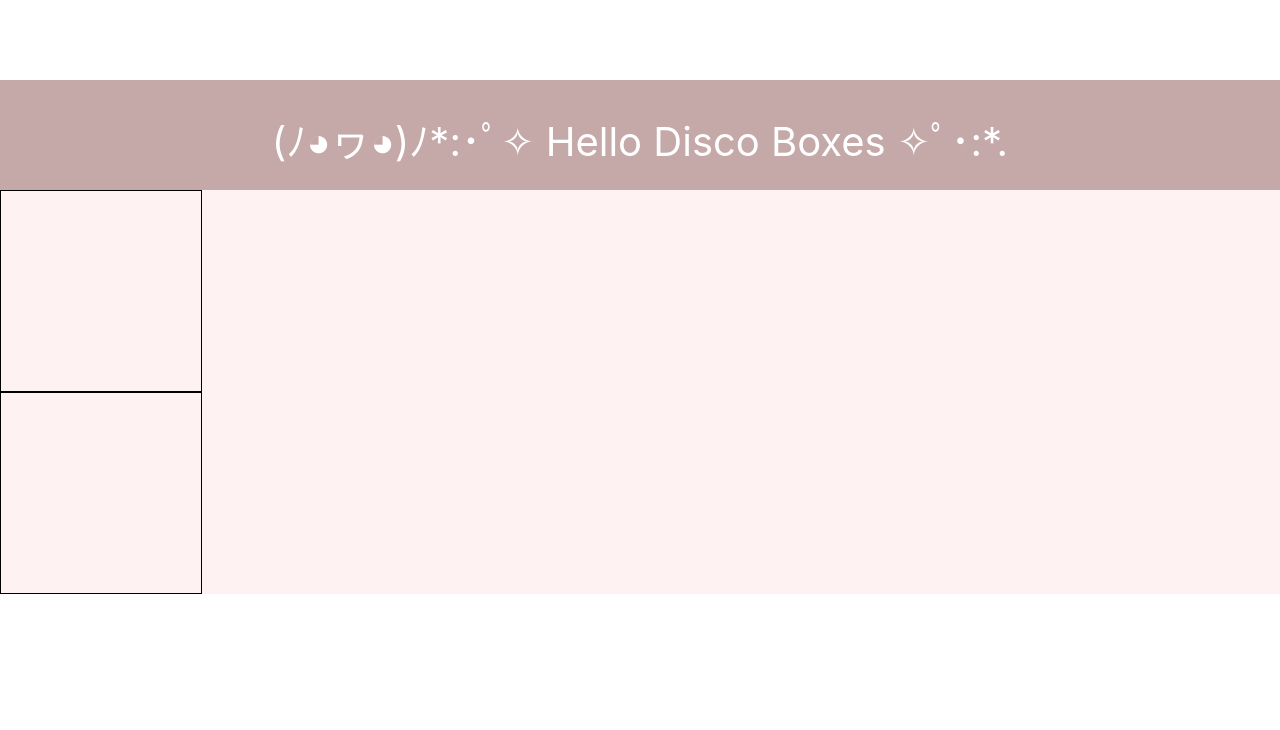
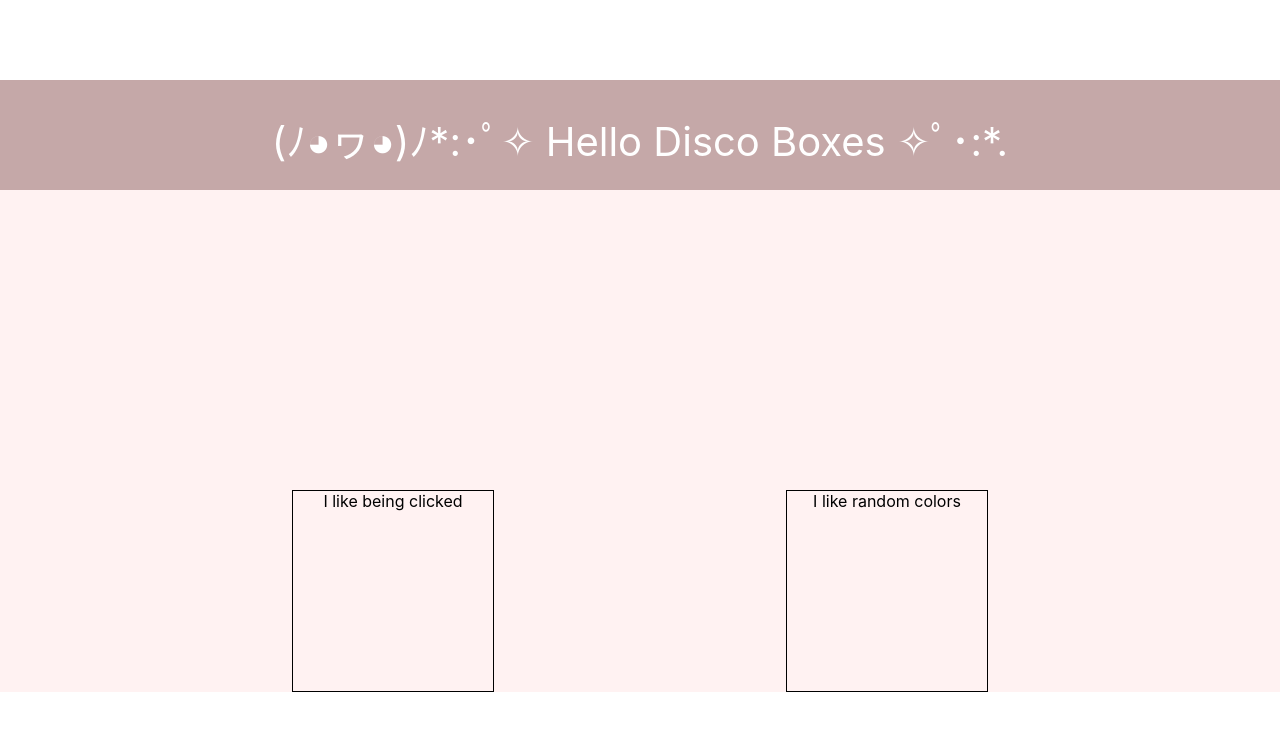
Before and after one commit to essiekins/boxcolor, a React (Create React App) app: page / in a window 1280 px wide. Shown: the top 730 px of the page. Built offline with nearby package versions, Linux system fonts and the light colour scheme.

Commit message:
centering boxes

```diff
--- a/src/App.css
+++ b/src/App.css
@@ -3,6 +3,7 @@
   background-color:rgb(255, 242, 242);
   height:100%;
   width:100%;
+
 }
 .title {
   background-color:rgb(197, 168, 168);
@@ -13,11 +14,17 @@
   font-size:40px;
   color:white;
 }
-
+.boxHolders{
+  display:flex;
+  justify-content: space-evenly;
+  padding-top:300px;
+  text-align:center;
+}
 .toggleBox,
 .whatsInDaBox{
   border:1px solid black;
   height:200px;
   width:200px;
+  text-align: center;
 
 }
--- a/src/App.js
+++ b/src/App.js
@@ -23,9 +23,7 @@ colorCycle = () => {
   let switcher= Math.floor(Math.random()*10)
 
 this.setState ({  /* starting changes */
-clickCount: this.state.clickCount,
-
-
+clickCount: this.state.clickCount++,
 
 })
 } /*end of colorCycle */
@@ -36,12 +34,13 @@ render () {
   return (
     <div className="App">
       <div className="title"> (ﾉ◕ヮ◕)ﾉ*:･ﾟ✧ Hello Disco Boxes ✧ﾟ･:*. </div>
+     <div className="boxHolders">
       <div className="toggleBox">
-
+      I like being clicked
       </div>
       <div className="whatsInDaBox">
-
-
+       I like random colors
+       </div> {/*end of box holder */}
       </div>
 
     </div>
```
